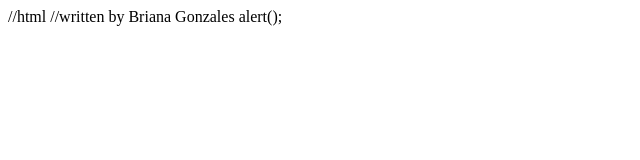
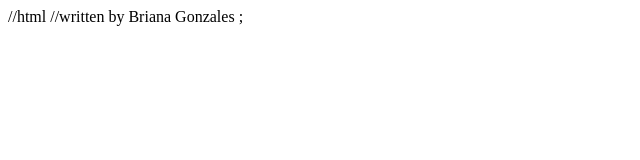
Before and after one commit to BrianaGonzaless/BrianaGonzaless.github.io, a plain HTML site: page index.html in a window 1280 px wide. Shown: the full height of the page, 0-640 px from the left. Drawn offline with Linux system fonts and the light colour scheme.

Commit message:
Update index.html

```diff
--- a/index.html
+++ b/index.html
@@ -3,7 +3,7 @@
 <html>
    <head>
       <title>Intro to JavaScript</title>
-      <script> alert("Hello"); alert("world");</script>alert();
+      <script> alert("Hello"); alert("world");</script><alert()>;
    </head>
    <body>
    </body>
```
